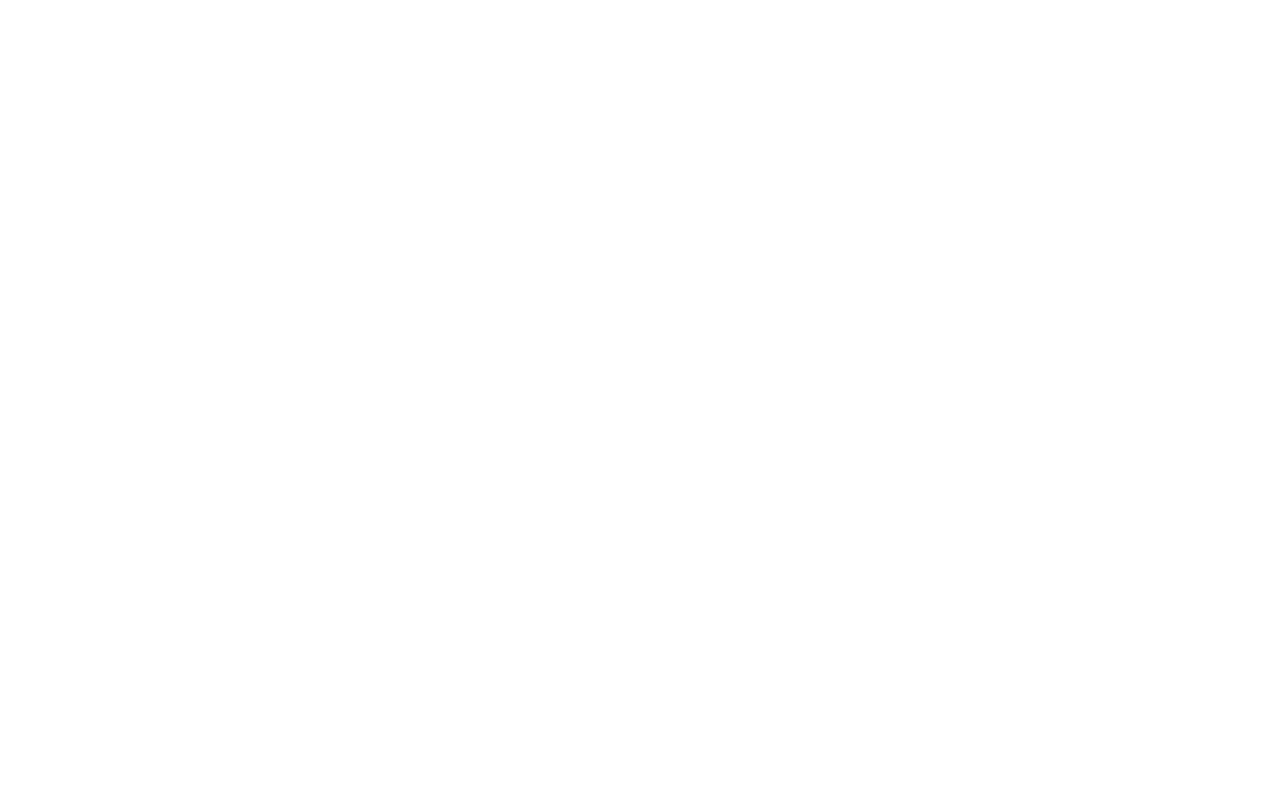
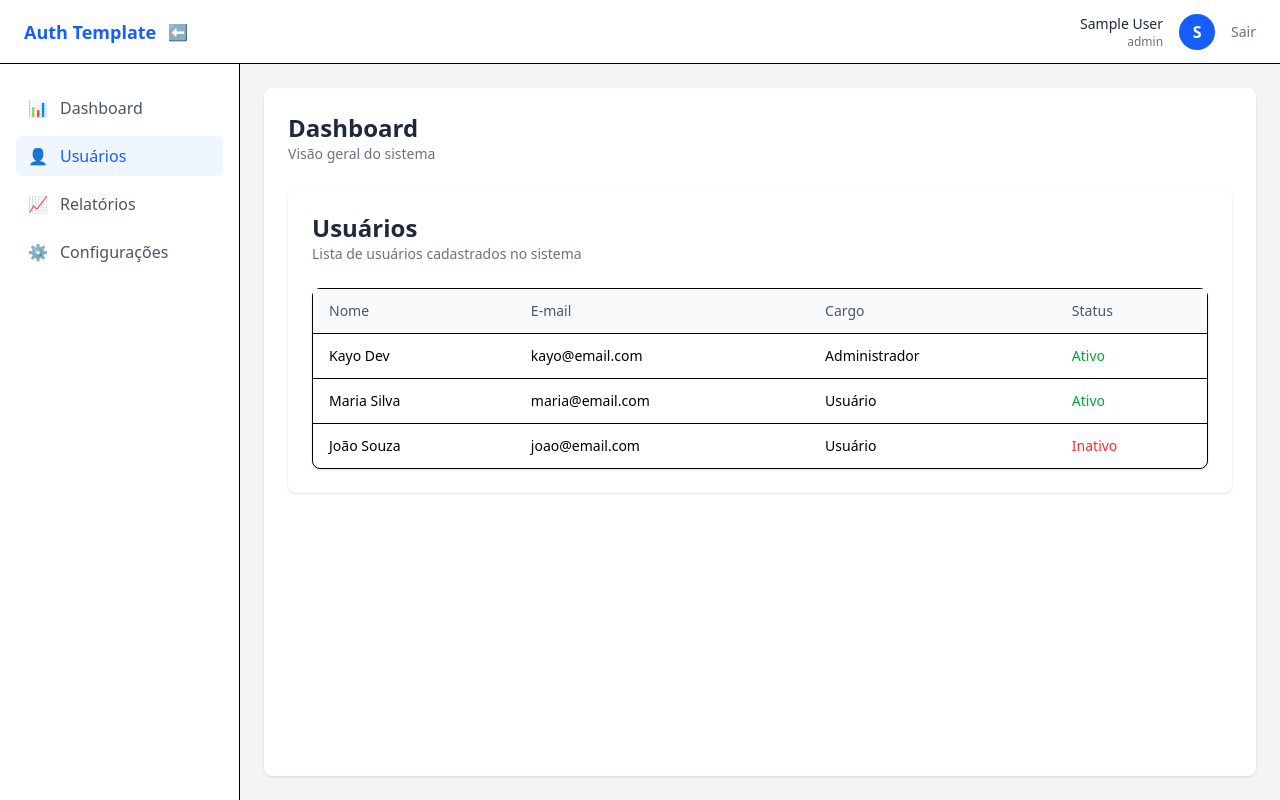
Before and after one commit to KayoThyerre/login-template, a React (Vite) app: page /home/users in a window 1280 px wide. Before the commit this address had no page. Built offline with nearby package versions, Linux system fonts and the light colour scheme; sample sign-in values are in the browser's storage.

Commit message:
Criadas rotas, aninhadas utilizando outlet. Agora o dashboard vive, consigo colocar conteúdos dentro dele sem ter dor de cabeça e é escalável para projetos maiores.

```diff
--- a/src/AppRoutes.tsx
+++ b/src/AppRoutes.tsx
@@ -1,12 +1,16 @@
 import { BrowserRouter, Routes, Route } from "react-router-dom";
 import { Login } from "../src/pages/Login";
 import { Home } from "../src/pages/Home";
+import { Users } from "./pages/Users";
+import { Dashboard } from "./pages/Dashboard";
 import { PrivateRoute } from "../src/routes/PrivateRoute";
+import { PrivateLayout } from "./layouts/PrivateLayout";
 
 type AppRoute = {
   path: string;
   element: React.ReactNode;
   isPrivate?: boolean;
+  children?: AppRoute[];
 };
 
 const routes: AppRoute[] = [
@@ -15,35 +19,44 @@
     element: <Login />,
   },
   {
-    path: "/home",
-    element: <Home />,
-    isPrivate: true,
+    path: "/",
+    element: (
+      <PrivateRoute>
+        <PrivateLayout />
+      </PrivateRoute>
+    ),
+    children: [
+      {
+        path: "home",
+        element: <Home />,
+        children: [
+          {
+            path: "",
+            element: <Dashboard />,
+          },
+          {
+            path: "users",
+            element: <Users />,
+          },
+        ],
+      },
+    ],
   },
 ];
+
+function renderRoute(route: AppRoute) {
+  return (
+    <Route key={route.path} path={route.path} element={route.element}>
+      {route.children?.map(renderRoute)}
+    </Route>
+  );
+}
 
 export function AppRoutes() {
   return (
     <BrowserRouter>
       <Routes>
-        {routes.map((route) =>
-          route.isPrivate ? (
-            <Route
-              key={route.path}
-              path={route.path}
-              element={
-                <PrivateRoute>
-                  {route.element}
-                </PrivateRoute>
-              }
-            />
-          ) : (
-            <Route
-              key={route.path}
-              path={route.path}
-              element={route.element}
-            />
-          )
-        )}
+        {routes.map(renderRoute)}
       </Routes>
     </BrowserRouter>
   );
--- a/src/layouts/PrivateLayout.tsx
+++ b/src/layouts/PrivateLayout.tsx
@@ -1,10 +1,6 @@
 import { useState } from "react";
-import { useLocation, useNavigate } from "react-router-dom";
+import { useLocation, useNavigate, Outlet } from "react-router-dom";
 import { useAuth } from "../contexts/AuthContext";
-
-type PrivateLayoutProps = {
-  children: React.ReactNode;
-};
 
 type SidebarItem = {
   label: string;
@@ -14,7 +10,7 @@
 
 const SIDEBAR_ITEMS: SidebarItem[] = [
   { label: "Dashboard", path: "/home", icon: "📊" },
-  { label: "Usuários", path: "/users", icon: "👤" },
+  { label: "Usuários", path: "/home/users", icon: "👤" },
   { label: "Relatórios", path: "/reports", icon: "📈" },
   { label: "Configurações", path: "/settings", icon: "⚙️" },
 ];
@@ -25,13 +21,18 @@
   variant?: "default" | "danger";
 };
 
-export function PrivateLayout({ children }: PrivateLayoutProps) {
+export function PrivateLayout() {
   const { logout, user } = useAuth();
   const navigate = useNavigate();
   const location = useLocation();
 
   const [sidebarOpen, setSidebarOpen] = useState(false);
   const [sidebarCollapsed, setSidebarCollapsed] = useState(false);
+
+  function handleLogout() {
+    logout();
+    navigate("/", { replace: true });
+  }
 
   const headerActions: HeaderAction[] = [
     {
@@ -40,11 +41,6 @@
       variant: "danger",
     },
   ];
-
-  function handleLogout() {
-    logout();
-    navigate("/", { replace: true });
-  }
 
   function isActive(path: string) {
     return location.pathname === path;
@@ -105,7 +101,6 @@
               </button>
             ))}
           </div>
-
         </div>
       </header>
 
@@ -165,7 +160,7 @@
         {/* CONTENT */}
         <main className="flex-1 p-6">
           <div className="bg-white rounded-lg shadow-sm p-6 h-full">
-            {children}
+            <Outlet />
           </div>
         </main>
       </div>
--- /dev/null
+++ b/src/pages/Dashboard.tsx
@@ -0,0 +1,8 @@
+export function Dashboard() {
+  return (
+    <p className="text-gray-700">
+      Bem-vindo ao painel inicial do sistema.
+      Selecione uma opção no menu lateral.
+    </p>
+  );
+}
--- a/src/pages/Home.tsx
+++ b/src/pages/Home.tsx
@@ -1,15 +1,21 @@
-import { PrivateLayout } from "../layouts/PrivateLayout";
+import { Outlet } from "react-router-dom";
 
 export function Home() {
   return (
-    <PrivateLayout>
-      <h2 className="text-2xl font-semibold text-gray-800 mb-2">
-        Dashboard
-      </h2>
+    <div className="flex flex-col gap-6">
+      <div>
+        <h2 className="text-2xl font-semibold text-gray-800">
+          Dashboard
+        </h2>
+        <p className="text-sm text-gray-500">
+          Visão geral do sistema
+        </p>
+      </div>
 
-      <p className="text-gray-600">
-        Bem-vindo ao painel inicial do sistema.
-      </p>
-    </PrivateLayout>
+      {/* Conteúdo das sub-rotas */}
+      <div className="bg-white rounded-lg shadow-sm p-6">
+        <Outlet />
+      </div>
+    </div>
   );
 }
--- /dev/null
+++ b/src/pages/Users.tsx
@@ -0,0 +1,72 @@
+export function Users() {
+  return (
+    <div className="flex flex-col gap-6">
+      {/* Header da página */}
+      <div>
+        <h2 className="text-2xl font-semibold text-gray-800">
+          Usuários
+        </h2>
+        <p className="text-sm text-gray-500">
+          Lista de usuários cadastrados no sistema
+        </p>
+      </div>
+
+      {/* Card com tabela */}
+      <div className="bg-white rounded-lg shadow-sm border">
+        <table className="w-full text-sm">
+          <thead className="bg-gray-50 border-b">
+            <tr>
+              <th className="text-left px-4 py-3 font-medium text-gray-600">
+                Nome
+              </th>
+              <th className="text-left px-4 py-3 font-medium text-gray-600">
+                E-mail
+              </th>
+              <th className="text-left px-4 py-3 font-medium text-gray-600">
+                Cargo
+              </th>
+              <th className="text-left px-4 py-3 font-medium text-gray-600">
+                Status
+              </th>
+            </tr>
+          </thead>
+
+          <tbody>
+            <tr className="border-b">
+              <td className="px-4 py-3">Kayo Dev</td>
+              <td className="px-4 py-3">kayo@email.com</td>
+              <td className="px-4 py-3">Administrador</td>
+              <td className="px-4 py-3">
+                <span className="text-green-600 font-medium">
+                  Ativo
+                </span>
+              </td>
+            </tr>
+
+            <tr className="border-b">
+              <td className="px-4 py-3">Maria Silva</td>
+              <td className="px-4 py-3">maria@email.com</td>
+              <td className="px-4 py-3">Usuário</td>
+              <td className="px-4 py-3">
+                <span className="text-green-600 font-medium">
+                  Ativo
+                </span>
+              </td>
+            </tr>
+
+            <tr>
+              <td className="px-4 py-3">João Souza</td>
+              <td className="px-4 py-3">joao@email.com</td>
+              <td className="px-4 py-3">Usuário</td>
+              <td className="px-4 py-3">
+                <span className="text-red-500 font-medium">
+                  Inativo
+                </span>
+              </td>
+            </tr>
+          </tbody>
+        </table>
+      </div>
+    </div>
+  );
+}
```
